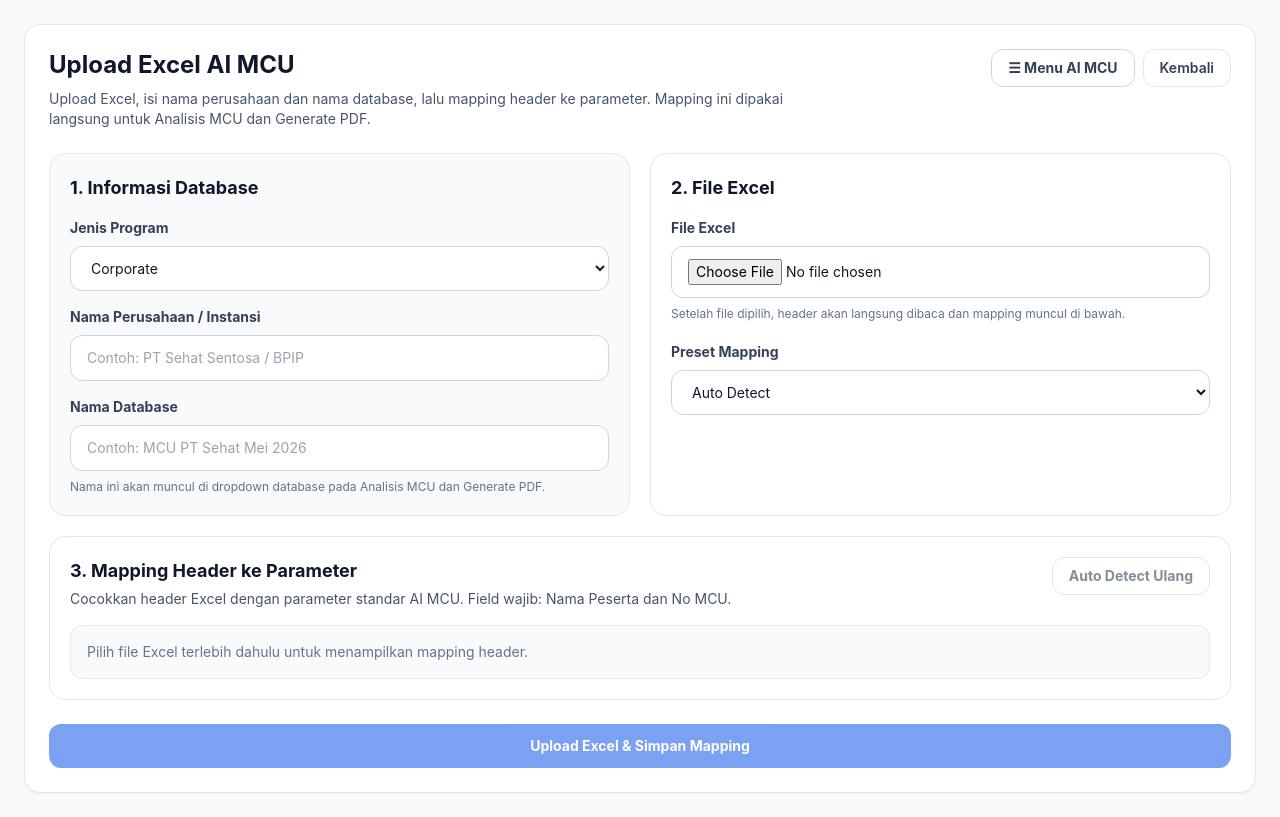
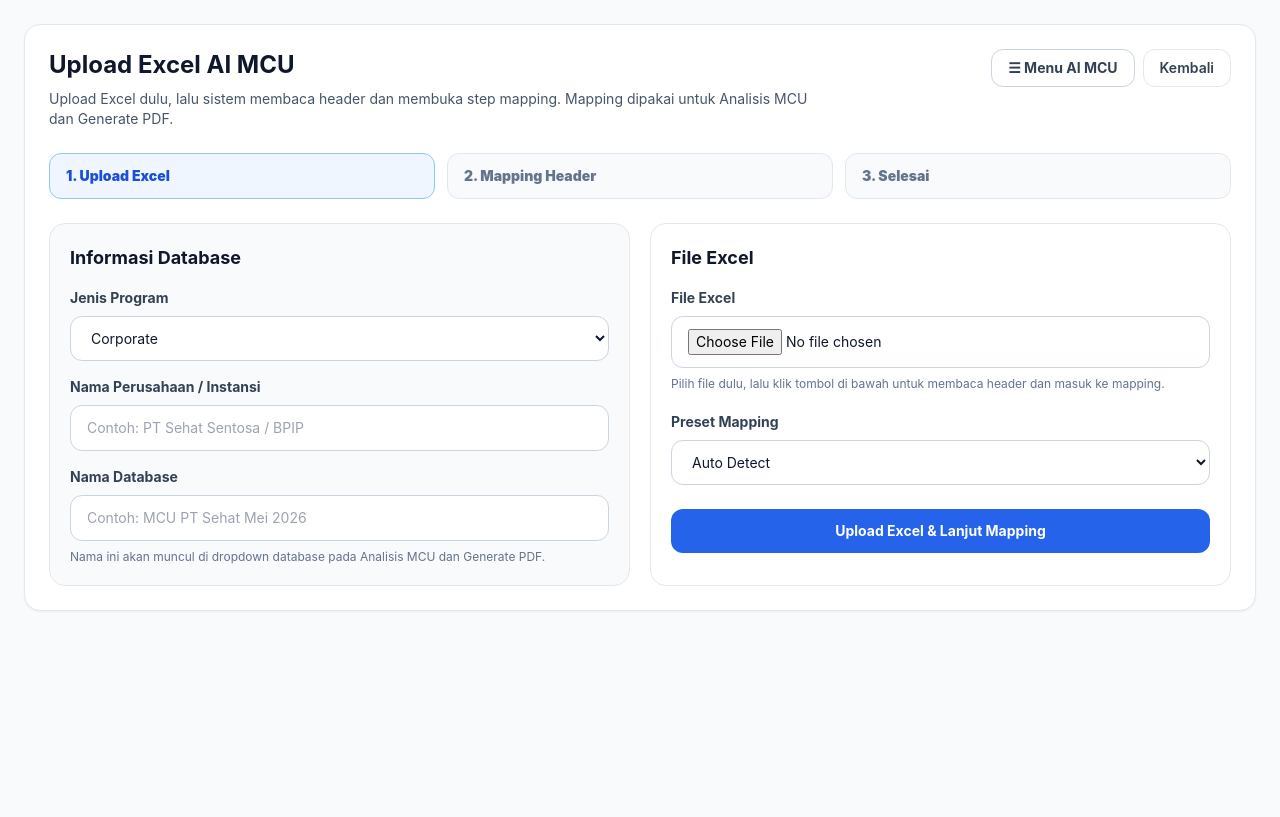
Before and after one commit to xsalsaxcn/mcu_system_nextjs, a Next.js app: page /ai-mcu/upload in a window 1280 px wide. Built offline with nearby package versions, Linux system fonts and the light colour scheme.

Commit message:
improve ai mcu upload mapping flow

```diff
--- a/app/ai-mcu/upload/page.tsx
+++ b/app/ai-mcu/upload/page.tsx
@@ -16,8 +16,8 @@ const PROGRAM_OPTIONS = [
 ];
 
 const MAPPING_FIELDS: MappingField[] = [
-  { key: "NAMA", label: "Nama Peserta", required: true, group: "Identitas", aliases: ["nama", "nama peserta", "nama karyawan", "name", "patient name"] },
-  { key: "NOMCU", label: "No MCU", required: true, group: "Identitas", aliases: ["nomcu", "no mcu", "no.mcu", "nomor mcu", "mcu id", "barcode", "no peserta"] },
+  { key: "NAMA", label: "Nama Peserta", required: true, group: "Identitas", aliases: ["nama", "nama peserta", "nama karyawan", "nama lengkap", "name", "patient name", "employee name"] },
+  { key: "NOMCU", label: "No MCU", required: true, group: "Identitas", aliases: ["nomcu", "no mcu", "no.mcu", "nomor mcu", "mcu id", "barcode", "no peserta", "no urut"] },
   { key: "NIK", label: "NIK / NRP / ID", group: "Identitas", aliases: ["nik", "ktp", "nik/nrp/id", "nrp", "id karyawan", "employee id"] },
   { key: "JK", label: "Jenis Kelamin", group: "Identitas", aliases: ["jk", "jenis kelamin", "gender", "sex"] },
   { key: "TGLLAHIR", label: "Tanggal Lahir", group: "Identitas", aliases: ["tgllahir", "tanggal lahir", "tgl lahir", "birth date", "dob"] },
@@ -27,11 +27,11 @@ const MAPPING_FIELDS: MappingField[] = [
 
   { key: "FS:TB", label: "Tinggi Badan", group: "Fisik", aliases: ["tb", "tinggi badan", "height", "fs:tb"] },
   { key: "FS:BB", label: "Berat Badan", group: "Fisik", aliases: ["bb", "berat badan", "weight", "fs:bb"] },
-  { key: "FS:BMI", label: "BMI", group: "Fisik", aliases: ["bmi", "imt", "fs:bmi"] },
+  { key: "FS:BMI", label: "BMI / IMT", group: "Fisik", aliases: ["bmi", "imt", "fs:bmi"] },
   { key: "FS:Tensi", label: "Tekanan Darah / Tensi", group: "Fisik", aliases: ["tensi", "td", "tekanan darah", "blood pressure", "fs:tensi"] },
   { key: "FS:Nadi", label: "Nadi", group: "Fisik", aliases: ["nadi", "pulse", "fs:nadi"] },
   { key: "FS:Nafas", label: "Nafas", group: "Fisik", aliases: ["nafas", "respirasi", "respiration", "fs:nafas"] },
-  { key: "FS:ButaWarna", label: "Buta Warna", group: "Fisik", aliases: ["buta warna", "buta warna", "color blind", "fs:butawarna"] },
+  { key: "FS:ButaWarna", label: "Buta Warna", group: "Fisik", aliases: ["buta warna", "color blind", "fs:butawarna"] },
 
   { key: "DL:Hb", label: "Hemoglobin / Hb", group: "Laboratorium", aliases: ["hb", "hemoglobin", "dl:hb"] },
   { key: "DL:Leu", label: "Leukosit", group: "Laboratorium", aliases: ["leukosit", "leukocyte", "leu", "wbc", "dl:leu"] },
@@ -65,6 +65,8 @@ const MAPPING_FIELDS: MappingField[] = [
   { key: "FIT_STATUS", label: "Status Fit", group: "Output PDF", aliases: ["fit status", "fit_status", "status fit", "status"] },
 ];
 
+const GROUP_OPTIONS = ["Semua", "Identitas", "Fisik", "Laboratorium", "Penunjang", "Output PDF"] as const;
+
 function norm(value: unknown) {
   return String(value || "")
     .trim()
@@ -77,12 +79,10 @@ function autoDetect(headers: string[]) {
 
   for (const field of MAPPING_FIELDS) {
     const aliases = field.aliases.map(norm);
-
     let found = "";
 
     for (const header of headers) {
       const headerNorm = norm(header);
-
       if (aliases.includes(headerNorm)) {
         found = header;
         break;
@@ -92,7 +92,6 @@ function autoDetect(headers: string[]) {
     if (!found) {
       for (const header of headers) {
         const headerNorm = norm(header);
-
         if (aliases.some((alias) => alias && (headerNorm.includes(alias) || alias.includes(headerNorm)))) {
           found = header;
           break;
@@ -106,15 +105,23 @@ function autoDetect(headers: string[]) {
   return mapping;
 }
 
-function groupFields() {
-  return MAPPING_FIELDS.reduce<Record<string, MappingField[]>>((acc, field) => {
-    if (!acc[field.group]) acc[field.group] = [];
-    acc[field.group].push(field);
-    return acc;
-  }, {});
+function firstValue(rows: Record<string, any>[], header?: string) {
+  if (!header) return "";
+
+  for (const row of rows) {
+    const value = row?.[header];
+    const text = String(value ?? "").trim();
+    if (text && !["null", "undefined", "nan", "-"].includes(text.toLowerCase())) {
+      return text;
+    }
+  }
+
+  return "";
 }
 
 export default function AiMcuUploadPage() {
+  const [stage, setStage] = useState<"upload" | "mapping" | "done">("upload");
+
   const [programType, setProgramType] = useState("corporate");
   const [companyName, setCompanyName] = useState("");
   const [databaseName, setDatabaseName] = useState("");
@@ -124,31 +131,52 @@ export default function AiMcuUploadPage() {
   const [headers, setHeaders] = useState<string[]>([]);
   const [sampleRows, setSampleRows] = useState<Record<string, any>[]>([]);
   const [fieldMapping, setFieldMapping] = useState<Record<string, string>>({});
-  const [mappingReady, setMappingReady] = useState(false);
+  const [groupFilter, setGroupFilter] = useState<(typeof GROUP_OPTIONS)[number]>("Identitas");
 
   const [loadingPreview, setLoadingPreview] = useState(false);
   const [loading, setLoading] = useState(false);
   const [message, setMessage] = useState("");
   const [result, setResult] = useState<any>(null);
 
-  const fieldsByGroup = useMemo(() => groupFields(), []);
+  const filteredFields = useMemo(() => {
+    if (groupFilter === "Semua") return MAPPING_FIELDS;
+    return MAPPING_FIELDS.filter((field) => field.group === groupFilter);
+  }, [groupFilter]);
 
-  async function parseExcel(nextFile: File | null) {
-    setFile(nextFile);
-    setHeaders([]);
-    setSampleRows([]);
-    setFieldMapping({});
-    setMappingReady(false);
+  const mappedCount = useMemo(() => {
+    return MAPPING_FIELDS.filter((field) => Boolean(fieldMapping[field.key])).length;
+  }, [fieldMapping]);
+
+  function missingRequiredFields() {
+    return MAPPING_FIELDS
+      .filter((field) => field.required)
+      .filter((field) => !fieldMapping[field.key]);
+  }
+
+  async function readExcelForMapping() {
     setMessage("");
     setResult(null);
 
-    if (!nextFile) return;
+    if (!companyName.trim()) {
+      setMessage("Nama perusahaan / instansi wajib diisi.");
+      return;
+    }
+
+    if (!databaseName.trim()) {
+      setMessage("Nama database wajib diisi.");
+      return;
+    }
+
+    if (!file) {
+      setMessage("Pilih file Excel terlebih dahulu.");
+      return;
+    }
 
     setLoadingPreview(true);
 
     try {
       const XLSX = await import("xlsx");
-      const buffer = await nextFile.arrayBuffer();
+      const buffer = await file.arrayBuffer();
       const workbook = XLSX.read(buffer, {
         type: "array",
         cellDates: true,
@@ -176,10 +204,10 @@ export default function AiMcuUploadPage() {
       const detectedMapping = autoDetect(detectedHeaders);
 
       setHeaders(detectedHeaders);
-      setSampleRows(rows.slice(0, 5));
+      setSampleRows(rows.slice(0, 8));
       setFieldMapping(detectedMapping);
-      setMappingReady(true);
-      setMessage(`Header terbaca: ${detectedHeaders.length}. Mapping otomatis berhasil: ${Object.keys(detectedMapping).length} field.`);
+      setStage("mapping");
+      setMessage(`Header terbaca: ${detectedHeaders.length}. Auto mapping: ${Object.keys(detectedMapping).length} field.`);
     } catch (err: any) {
       setMessage(err?.message || "Gagal membaca Excel.");
     } finally {
@@ -198,34 +226,18 @@ export default function AiMcuUploadPage() {
     setFieldMapping(autoDetect(headers));
   }
 
-  function missingRequiredFields() {
-    return MAPPING_FIELDS
-      .filter((field) => field.required)
-      .filter((field) => !fieldMapping[field.key]);
-  }
-
-  async function uploadExcel() {
+  async function saveUpload() {
     setMessage("");
     setResult(null);
 
-    if (!companyName.trim()) {
-      setMessage("Nama perusahaan / instansi wajib diisi.");
-      return;
-    }
-
-    if (!databaseName.trim()) {
-      setMessage("Nama database wajib diisi.");
+    const missing = missingRequiredFields();
+    if (missing.length) {
+      setMessage(`Mapping wajib belum lengkap: ${missing.map((x) => x.label).join(", ")}.`);
       return;
     }
 
     if (!file) {
-      setMessage("Pilih file Excel terlebih dahulu.");
-      return;
-    }
-
-    const missing = missingRequiredFields();
-    if (missing.length) {
-      setMessage(`Mapping wajib belum lengkap: ${missing.map((x) => x.label).join(", ")}.`);
+      setMessage("File Excel tidak ditemukan. Kembali ke step upload dan pilih file lagi.");
       return;
     }
 
@@ -238,7 +250,7 @@ export default function AiMcuUploadPage() {
     form.append("file", file);
 
     setLoading(true);
-    setMessage("Mengupload, menyimpan mapping, dan membaca Excel...");
+    setMessage("Menyimpan data Excel dan mapping ke database AI MCU...");
 
     try {
       const res = await fetch("/api/ai-mcu/upload", {
@@ -255,6 +267,7 @@ export default function AiMcuUploadPage() {
       }
 
       setResult(json);
+      setStage("done");
       setMessage(json.message || "Excel berhasil diupload.");
     } catch (err: any) {
       setMessage(err?.message || "Upload Excel gagal.");
@@ -272,8 +285,8 @@ export default function AiMcuUploadPage() {
           <div>
             <h1 className="text-2xl font-bold">Upload Excel AI MCU</h1>
             <p className="mt-2 max-w-3xl text-sm text-slate-600">
-              Upload Excel, isi nama perusahaan dan nama database, lalu mapping header ke parameter.
-              Mapping ini dipakai langsung untuk Analisis MCU dan Generate PDF.
+              Upload Excel dulu, lalu sistem membaca header dan membuka step mapping.
+              Mapping dipakai untuk Analisis MCU dan Generate PDF.
             </p>
           </div>
 
@@ -293,9 +306,29 @@ export default function AiMcuUploadPage() {
           </div>
         </div>
 
+        <div className="mt-6 grid gap-3 md:grid-cols-3">
+          {[
+            ["upload", "1. Upload Excel"],
+            ["mapping", "2. Mapping Header"],
+            ["done", "3. Selesai"],
+          ].map(([key, label]) => (
+            <div
+              key={key}
+              className={`rounded-xl border px-4 py-3 text-sm font-black ${
+                stage === key
+                  ? "border-blue-300 bg-blue-50 text-blue-700"
+                  : "border-slate-200 bg-slate-50 text-slate-500"
+              }`}
+            >
+              {label}
+            </div>
+          ))}
+        </div>
+
+        {stage === "upload" ? (
           <div className="mt-6 grid gap-5 lg:grid-cols-2">
             <section className="rounded-2xl border bg-slate-50 p-5">
-            <h2 className="text-lg font-bold">1. Informasi Database</h2>
+              <h2 className="text-lg font-bold">Informasi Database</h2>
 
               <div className="mt-4">
                 <label className="mb-2 block text-sm font-bold text-slate-700">
@@ -304,7 +337,7 @@ export default function AiMcuUploadPage() {
                 <select
                   value={programType}
                   onChange={(e) => setProgramType(e.target.value)}
-                disabled={loading}
+                  disabled={loadingPreview}
                   className="w-full rounded-xl border border-slate-300 bg-white px-4 py-3 text-sm"
                 >
                   {PROGRAM_OPTIONS.map((item) => (
@@ -322,7 +355,7 @@ export default function AiMcuUploadPage() {
                 <input
                   value={companyName}
                   onChange={(e) => setCompanyName(e.target.value)}
-                disabled={loading}
+                  disabled={loadingPreview}
                   placeholder="Contoh: PT Sehat Sentosa / BPIP"
                   className="w-full rounded-xl border border-slate-300 bg-white px-4 py-3 text-sm"
                 />
@@ -335,7 +368,7 @@ export default function AiMcuUploadPage() {
                 <input
                   value={databaseName}
                   onChange={(e) => setDatabaseName(e.target.value)}
-                disabled={loading}
+                  disabled={loadingPreview}
                   placeholder="Contoh: MCU PT Sehat Mei 2026"
                   className="w-full rounded-xl border border-slate-300 bg-white px-4 py-3 text-sm"
                 />
@@ -346,7 +379,7 @@ export default function AiMcuUploadPage() {
             </section>
 
             <section className="rounded-2xl border bg-white p-5">
-            <h2 className="text-lg font-bold">2. File Excel</h2>
+              <h2 className="text-lg font-bold">File Excel</h2>
 
               <div className="mt-4">
                 <label className="mb-2 block text-sm font-bold text-slate-700">
@@ -355,12 +388,18 @@ export default function AiMcuUploadPage() {
                 <input
                   type="file"
                   accept=".xlsx,.xls"
-                disabled={loading || loadingPreview}
-                onChange={(e) => parseExcel(e.target.files?.[0] || null)}
+                  disabled={loadingPreview}
+                  onChange={(e) => {
+                    setFile(e.target.files?.[0] || null);
+                    setHeaders([]);
+                    setSampleRows([]);
+                    setFieldMapping({});
+                    setMessage("");
+                  }}
                   className="w-full rounded-xl border border-slate-300 bg-white px-4 py-3 text-sm"
                 />
                 <div className="mt-2 text-xs text-slate-500">
-                Setelah file dipilih, header akan langsung dibaca dan mapping muncul di bawah.
+                  Pilih file dulu, lalu klik tombol di bawah untuk membaca header dan masuk ke mapping.
                 </div>
               </div>
 
@@ -371,7 +410,7 @@ export default function AiMcuUploadPage() {
                 <select
                   value={presetMapping}
                   onChange={(e) => setPresetMapping(e.target.value)}
-                disabled={loading}
+                  disabled={loadingPreview}
                   className="w-full rounded-xl border border-slate-300 bg-white px-4 py-3 text-sm"
                 >
                   <option value="auto">Auto Detect</option>
@@ -379,28 +418,37 @@ export default function AiMcuUploadPage() {
                 </select>
               </div>
 
-            {message ? (
-              <div
-                className={`mt-4 rounded-xl border p-4 text-sm font-semibold ${
-                  result?.ok
-                    ? "border-emerald-200 bg-emerald-50 text-emerald-800"
-                    : "border-amber-200 bg-amber-50 text-amber-800"
-                }`}
+              <button
+                type="button"
+                onClick={readExcelForMapping}
+                disabled={loadingPreview}
+                className="mt-6 w-full rounded-xl bg-blue-600 px-5 py-3 text-sm font-bold text-white hover:bg-blue-700 disabled:cursor-not-allowed disabled:opacity-60"
               >
-                {message}
+                {loadingPreview ? "Membaca Header..." : "Upload Excel & Lanjut Mapping"}
+              </button>
+            </section>
           </div>
         ) : null}
-          </section>
+
+        {stage === "mapping" ? (
+          <section className="mt-6 rounded-2xl border bg-white p-5">
+            <div className="flex flex-col gap-3 lg:flex-row lg:items-start lg:justify-between">
+              <div>
+                <h2 className="text-lg font-bold">Mapping Header ke Parameter</h2>
+                <p className="mt-1 text-sm text-slate-600">
+                  Pilih header Excel untuk setiap parameter. Tampilan dibuat ringkas supaya mudah dicek.
+                </p>
               </div>
 
-        <section className="mt-5 rounded-2xl border bg-white p-5">
-          <div className="flex flex-col gap-3 md:flex-row md:items-start md:justify-between">
-            <div>
-              <h2 className="text-lg font-bold">3. Mapping Header ke Parameter</h2>
-              <p className="mt-1 text-sm text-slate-600">
-                Cocokkan header Excel dengan parameter standar AI MCU. Field wajib: Nama Peserta dan No MCU.
-              </p>
-            </div>
+              <div className="flex flex-wrap gap-2">
+                <button
+                  type="button"
+                  onClick={() => setStage("upload")}
+                  disabled={loading}
+                  className="rounded-xl border border-slate-300 bg-white px-4 py-2 text-sm font-bold text-slate-700 hover:bg-slate-50"
+                >
+                  Kembali Edit Upload
+                </button>
 
                 <button
                   type="button"
@@ -411,44 +459,82 @@ export default function AiMcuUploadPage() {
                   Auto Detect Ulang
                 </button>
               </div>
+            </div>
 
-          {!mappingReady ? (
-            <div className="mt-4 rounded-xl border bg-slate-50 p-4 text-sm text-slate-500">
-              Pilih file Excel terlebih dahulu untuk menampilkan mapping header.
+            <div className="mt-4 grid gap-3 lg:grid-cols-[1fr_auto]">
+              <div className="rounded-xl border bg-slate-50 p-4 text-sm text-slate-700">
+                <div>
+                  File: <b>{file?.name || "-"}</b>
                 </div>
-          ) : (
-            <div className="mt-5 space-y-5">
+                <div>
+                  Header terbaca: <b>{headers.length}</b> · Mapped: <b>{mappedCount}</b>/{MAPPING_FIELDS.length}
+                </div>
+                <div>
+                  Database: <b>{databaseName}</b> · Perusahaan: <b>{companyName}</b>
+                </div>
+              </div>
+
+              <div className="rounded-xl border bg-white p-3">
+                <label className="mb-2 block text-xs font-black uppercase text-slate-500">
+                  Filter Grup
+                </label>
+                <select
+                  value={groupFilter}
+                  onChange={(e) => setGroupFilter(e.target.value as any)}
+                  disabled={loading}
+                  className="min-w-[220px] rounded-xl border border-slate-300 bg-white px-3 py-2 text-sm"
+                >
+                  {GROUP_OPTIONS.map((group) => (
+                    <option key={group} value={group}>
+                      {group}
+                    </option>
+                  ))}
+                </select>
+              </div>
+            </div>
+
             {requiredMissing.length ? (
-                <div className="rounded-xl border border-red-200 bg-red-50 p-4 text-sm font-semibold text-red-700">
+              <div className="mt-4 rounded-xl border border-red-200 bg-red-50 p-4 text-sm font-semibold text-red-700">
                 Mapping wajib belum lengkap: {requiredMissing.map((x) => x.label).join(", ")}.
               </div>
             ) : (
-                <div className="rounded-xl border border-emerald-200 bg-emerald-50 p-4 text-sm font-semibold text-emerald-800">
-                  Mapping wajib sudah lengkap. Data siap diupload ke database AI MCU.
+              <div className="mt-4 rounded-xl border border-emerald-200 bg-emerald-50 p-4 text-sm font-semibold text-emerald-800">
+                Mapping wajib sudah lengkap. Data siap disimpan ke database AI MCU.
               </div>
             )}
 
-              {Object.entries(fieldsByGroup).map(([group, fields]) => (
-                <div key={group} className="rounded-2xl border">
-                  <div className="border-b bg-slate-50 px-4 py-3 font-black text-slate-900">
-                    {group}
+            <div className="mt-4 overflow-hidden rounded-2xl border">
+              <div className="grid grid-cols-[0.85fr_1.2fr_1fr_120px] bg-slate-100 px-3 py-3 text-xs font-black uppercase text-slate-600">
+                <div>Parameter AI MCU</div>
+                <div>Header Excel</div>
+                <div>Contoh Isi</div>
+                <div>Grup</div>
               </div>
 
-                  <div className="grid gap-3 p-4 md:grid-cols-2 xl:grid-cols-3">
-                    {fields.map((field) => (
-                      <div key={field.key}>
-                        <label className="mb-2 block text-xs font-black uppercase text-slate-600">
+              <div className="max-h-[520px] divide-y overflow-auto bg-white">
+                {filteredFields.map((field) => {
+                  const selectedHeader = fieldMapping[field.key] || "";
+                  const preview = firstValue(sampleRows, selectedHeader);
+
+                  return (
+                    <div
+                      key={field.key}
+                      className="grid grid-cols-[0.85fr_1.2fr_1fr_120px] items-center gap-3 px-3 py-3 text-sm"
+                    >
+                      <div>
+                        <div className="font-bold text-slate-900">
                           {field.label}
                           {field.required ? <span className="text-red-600"> *</span> : null}
-                        </label>
+                        </div>
+                        <div className="mt-1 text-xs text-slate-400">{field.key}</div>
+                      </div>
+
                       <select
-                          value={fieldMapping[field.key] || ""}
+                        value={selectedHeader}
                         onChange={(e) => updateMapping(field.key, e.target.value)}
                         disabled={loading}
                         className={`w-full rounded-xl border bg-white px-3 py-2 text-sm ${
-                            field.required && !fieldMapping[field.key]
-                              ? "border-red-300"
-                              : "border-slate-300"
+                          field.required && !selectedHeader ? "border-red-300" : "border-slate-300"
                         }`}
                       >
                         <option value="">-- Tidak dipakai --</option>
@@ -458,20 +544,25 @@ export default function AiMcuUploadPage() {
                           </option>
                         ))}
                       </select>
+
+                      <div className="truncate rounded-lg bg-slate-50 px-3 py-2 text-xs text-slate-600" title={preview}>
+                        {preview || "-"}
                       </div>
-                    ))}
+
+                      <div className="text-xs font-bold text-slate-500">{field.group}</div>
+                    </div>
+                  );
+                })}
               </div>
             </div>
-              ))}
-            </div>
-          )}
-        </section>
 
             {sampleRows.length ? (
-          <section className="mt-5 rounded-2xl border bg-white p-5">
-            <h2 className="text-lg font-bold">Preview 5 Baris Pertama</h2>
+              <details className="mt-4 rounded-2xl border bg-slate-50">
+                <summary className="cursor-pointer px-4 py-3 text-sm font-black text-slate-800">
+                  Preview 5 Baris Pertama
+                </summary>
 
-            <div className="mt-4 overflow-auto rounded-xl border">
+                <div className="overflow-auto border-t bg-white">
                   <table className="min-w-full text-sm">
                     <thead className="bg-slate-100 text-xs uppercase text-slate-600">
                       <tr>
@@ -483,7 +574,7 @@ export default function AiMcuUploadPage() {
                       </tr>
                     </thead>
                     <tbody className="divide-y">
-                  {sampleRows.map((row, index) => (
+                      {sampleRows.slice(0, 5).map((row, index) => (
                         <tr key={index}>
                           {headers.slice(0, 12).map((header) => (
                             <td key={`${index}-${header}`} className="whitespace-nowrap p-2">
@@ -495,26 +586,22 @@ export default function AiMcuUploadPage() {
                     </tbody>
                   </table>
                 </div>
-
-            {headers.length > 12 ? (
-              <div className="mt-2 text-xs text-slate-500">
-                Preview hanya menampilkan 12 kolom pertama dari total {headers.length} kolom.
-              </div>
-            ) : null}
-          </section>
+              </details>
             ) : null}
 
             <button
               type="button"
-          onClick={uploadExcel}
-          disabled={loading || loadingPreview || !mappingReady || !!requiredMissing.length}
-          className="mt-6 w-full rounded-xl bg-blue-600 px-5 py-3 text-sm font-bold text-white hover:bg-blue-700 disabled:cursor-not-allowed disabled:opacity-60"
+              onClick={saveUpload}
+              disabled={loading || !!requiredMissing.length}
+              className="mt-5 w-full rounded-xl bg-blue-600 px-5 py-3 text-sm font-bold text-white hover:bg-blue-700 disabled:cursor-not-allowed disabled:opacity-60"
             >
-          {loading ? "Uploading..." : "Upload Excel & Simpan Mapping"}
+              {loading ? "Menyimpan..." : "Simpan Mapping & Masukkan ke Database"}
             </button>
+          </section>
+        ) : null}
 
-        {result?.ok ? (
-          <section className="mt-5 rounded-2xl border border-emerald-200 bg-emerald-50 p-5">
+        {stage === "done" && result?.ok ? (
+          <section className="mt-6 rounded-2xl border border-emerald-200 bg-emerald-50 p-5">
             <h2 className="text-lg font-bold text-emerald-900">Upload Berhasil</h2>
 
             <div className="mt-3 grid gap-2 text-sm text-emerald-800 md:grid-cols-2">
@@ -563,6 +650,18 @@ export default function AiMcuUploadPage() {
           </section>
         ) : null}
 
+        {message ? (
+          <div
+            className={`mt-5 rounded-xl border p-4 text-sm font-semibold ${
+              result?.ok
+                ? "border-emerald-200 bg-emerald-50 text-emerald-800"
+                : "border-amber-200 bg-amber-50 text-amber-800"
+            }`}
+          >
+            {message}
+          </div>
+        ) : null}
+
         {result && !result.ok ? (
           <pre className="mt-5 max-h-72 overflow-auto rounded-xl border bg-slate-50 p-4 text-xs text-slate-700">
             {JSON.stringify(result, null, 2)}
```
Lines whose indentation alone changed are shown as unchanged.
